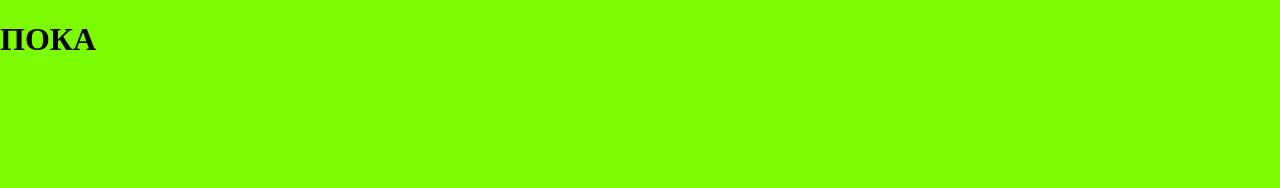
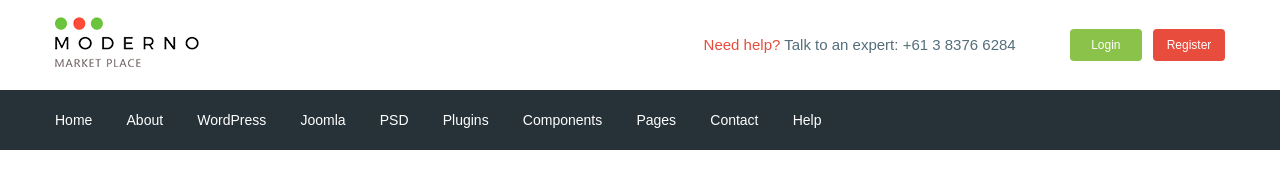
Before and after one commit to Mutannt/moderno-marketplace, a website: page app/index.html in a window 1280 px wide. Drawn offline with nearby package versions, Linux system fonts and the light colour scheme; files that its build step writes are made by us from their sources.

Commit message:
added header

```diff
--- a/app/index.html
+++ b/app/index.html
@@ -1,18 +1,109 @@
 <!DOCTYPE html>
 <html lang="en">
+
 <head>
     <meta charset="UTF-8">
     <meta http-equiv="X-UA-Compatible" content="IE=edge">
     <meta name="viewport" content="width=device-width, initial-scale=1.0">
     <title>Document</title>
+    <link rel="preconnect" href="https://fonts.googleapis.com">
+    <link rel="preconnect" href="https://fonts.gstatic.com" crossorigin>
+    <link href="https://fonts.googleapis.com/css2?family=Roboto:wght@500;700&display=swap" rel="stylesheet">
     <link rel="stylesheet" href="css/libs.min.css">
     <link rel="stylesheet" href="css/style.min.css">
 </head>
+
 <body>
-    <h1>ПОКА</h1>
+    <header class="header">
+        <div class="header__top">
+            <div class="container">
+                <div class="header__top-inner">
+                    <div class="header__logo">
+                        <a href="#">
+                            <img src="images/logo.png" alt="lojo">
+                        </a>
+                    </div>
+                    <div class="header__text">
+                        <a href="#">
+                            <span>Need help?</span>
+                        </a>
+                        Talk to an expert:
+                        <a class="header__phone" href="tel:61383766284">+61 3 8376 6284</a>
+                    </div>
+                    <div class="header__box">
+                        <a class="basket" href="#"></a>
+                        <a class="header__btn header__btn-login" href="#">Login</a>
+                        <a class="header__btn header__btn-register" href="#">Register</a>
+                    </div>
+                </div>
+            </div>
+        </div>
+        <div class="header__menu">
+            <div class="container">
+                <nav class="menu">
+                    <ul class="menu__list">
+                        <li>
+                            <a href="#">
+                                Home
+                            </a>
+                        </li>
+                        <li>
+                            <a href="#">
+                                About
+                            </a>
+                        </li>
+                        <li>
+                            <a href="#">
+                                WordPress
+                            </a>
+                        </li>
+                        <li>
+                            <a href="#">
+                                Joomla
+                            </a>
+                        </li>
+                        <li>
+                            <a href="#">
+                                PSD
+                            </a>
+                        </li>
+                        <li>
+                            <a href="#">
+                                Plugins
+                            </a>
+                        </li>
+                        <li>
+                            <a href="#">
+                                Components
+                            </a>
+                        </li>
+                        <li>
+                            <a href="#">
+                                Pages
+                            </a>
+                        </li>
+                        <li>
+                            <a href="#">
+                                Contact
+                            </a>
+                        </li>
+                        <li>
+                            <a href="#">
+                                Help
+                            </a>
+                        </li>
+                    </ul>
+                </nav>
+            </div>
+        </div>
+    </header>
+
+
+
 
     <script src="https://ajax.googleapis.com/ajax/libs/jquery/3.6.0/jquery.min.js"></script>
     <script src="js/libs.min.js"></script>
     <script src="js/main.min.js"></script>
 </body>
+
 </html>
--- a/app/js/main.js
+++ b/app/js/main.js
@@ -1,4 +1,4 @@
 // $ - Сначала html
 $(function(){
-    2121
+
 });
--- /dev/null
+++ b/app/scss/_fonts.scss
@@ -0,0 +1,7 @@
+@font-face {
+    font-family: 'Roboto-Regular', sans-serif; // С большой буквы, если в папке fonts с большой
+    src: url('../fonts/Roboto-Regular.woff2') format('woff2'),
+         url('../fonts/Roboto-Regular.woff') format('woff'); /* все современные браузеры, IE9+ */
+    font-weight: 400;
+    font-display: swap; // Пока шрифт не отображается, задействовать системный шрифт
+}
--- /dev/null
+++ b/app/scss/_global.scss
@@ -0,0 +1,28 @@
+html{
+    box-sizing: border-box;
+}
+*, *::before, *::after{
+    box-sizing: inherit;
+}
+a{
+    display: inline-block;
+    text-decoration: none;
+    color: $text;
+}
+ul, li{
+    margin: 0;
+    padding: 0;
+    list-style: none;
+}
+body{
+    font-family: 'Roboto-Regular', sans-serif;
+    font-weight: 500;
+    font-size: 15px;
+    line-height: 24px;
+    color: $text;
+}
+.container{
+    max-width: 1200px;
+    margin: 0 auto;
+    padding: 0 15px;
+}
--- /dev/null
+++ b/app/scss/_vars.scss
@@ -0,0 +1,4 @@
+$text: #546e7a;
+$red: #e74c3c;
+$green: #8bc34a;
+$bg: #263238;
--- a/app/scss/style.scss
+++ b/app/scss/style.scss
@@ -1,13 +1,52 @@
-html{
-    box-sizing: border-box;
+@import 'vars'; // Переменные
+@import 'global'; // Глобальные стили
+@import 'fonts'; // Глобальные шрифты
+
+.header__top-inner{
+    display: flex;
+    justify-content: space-between;
+    height: 90px;
+    align-items: center;
 }
-*, *::before, *::after{
-    box-sizing: inherit;
+.header__text{
+    margin-left: auto;
+    margin-right: 50px;
+    span{
+        color: $red;
+    }
 }
-body{
-    background-color: lawngreen;
+.header__btn{
+    padding: 4px; // Така высота строки 24px, а необходимая ширина 32xp
+    width: 72px;
+    border-radius: 4px; // Скругление углов
+    text-align: center;
+    color: #fff;
+    font-size: 12px;
 }
-.test{
+.header__btn-login{
+    background-color: $green;
+}
+.header__btn-register{
+    background-color: $red;
+    margin-left: 7px;
+}
+.header__menu{
+    background-color: $bg;
+}
+.menu{
     display: flex;
     align-items: center;
+    height: 60px;
 }
+.menu__list{
+    li{
+        a{ // Можно здесь или сразу в menu__list
+            color: #fff;
+            font-size: 14px;
+        }
+        display: inline-block;
+        & + li{ // & - подставит совего родителя (menu__list li + li)
+            margin-left: 30px;
+        }
+    }
+}
--- a/gulpfile.js
+++ b/gulpfile.js
@@ -8,7 +8,7 @@ let gulp = require('gulp'),
     cssmin = require('gulp-cssmin');
 
 gulp.task('sass', function(){
-    return gulp.src('app/scss/style.scss') // return для повторного просмотра файла.Иначе watch сработает только один раз
+    return gulp.src('app/scss/**/*.scss') // return для повторного просмотра файла.Иначе watch сработает только один раз
     .pipe(sass({outputStyle: 'compressed'})) // Compressed, expanded
     .pipe(rename({suffix: '.min'}))
     .pipe(autoprefixer({ // Для более старых версий браузеров
@@ -62,7 +62,7 @@ gulp.task('browser-sync', function() {
 
 // Наблюдение за файлами
 gulp.task('watch', function(){
-    gulp.watch('app/scss/style.scss', gulp.parallel('sass'))
+    gulp.watch('app/scss/**/*.scss', gulp.parallel('sass'))
     gulp.watch('app/*.html', gulp.parallel('html'))
     gulp.watch('app/js/*.js', gulp.parallel('js'))
 });
```
Also changed, not shown: app/fonts/Roboto-Regular.woff (added), app/fonts/Roboto-Regular.woff2 (added), app/images/logo.png (added).
